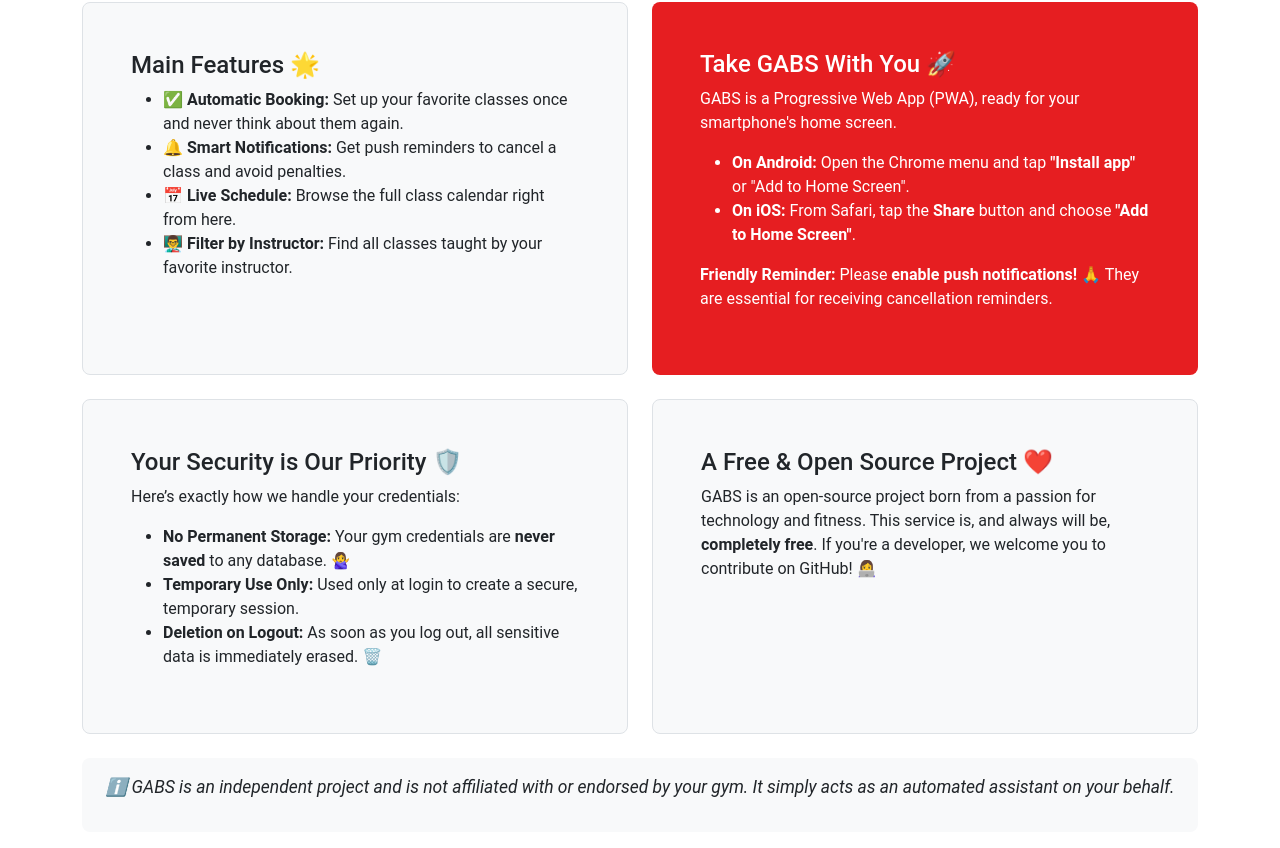
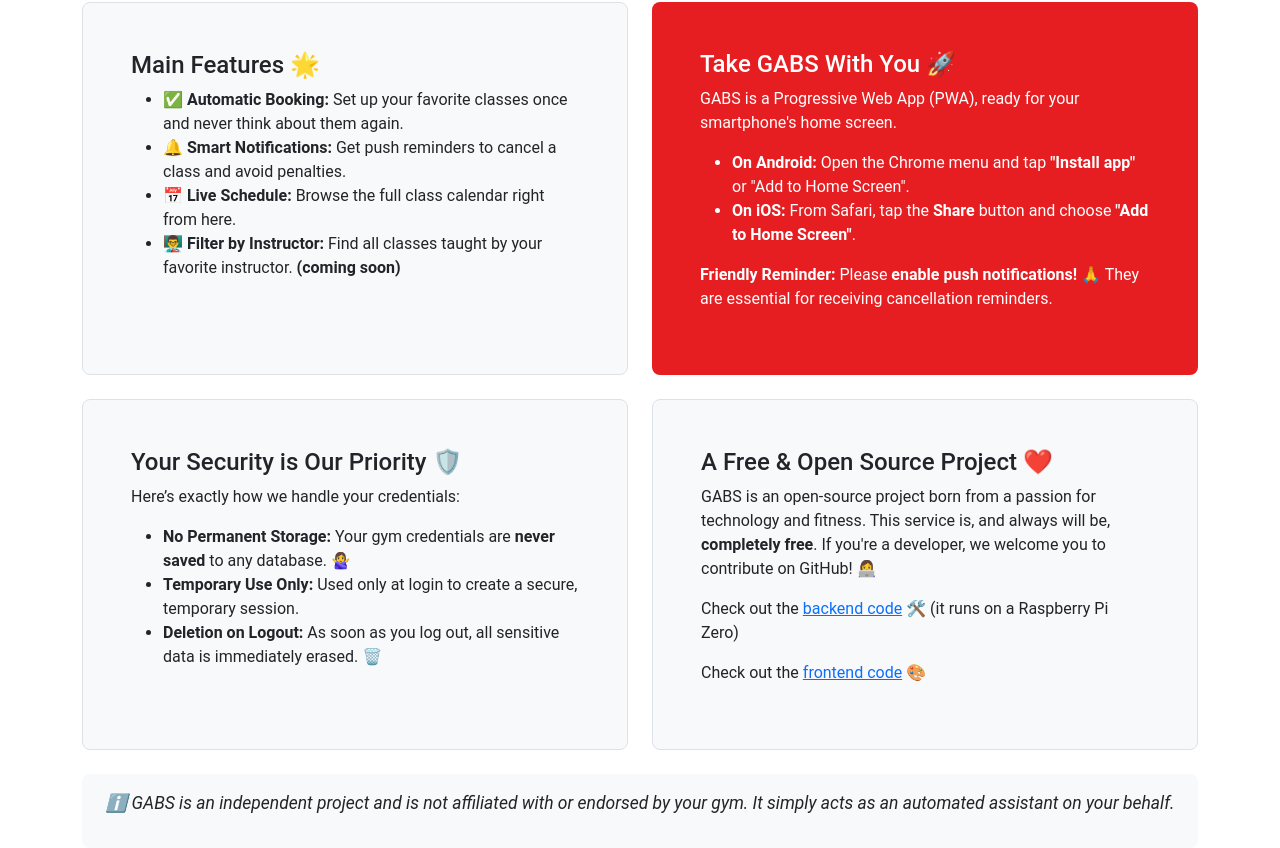
Before and after one commit to FrancescoLength/gabs-client-react, a React (Create React App) app: page / in a window 1280 px wide. Shown: the part 971-1819 px from the top of the page. Built offline with nearby package versions, Linux system fonts and the light colour scheme.

Commit message:
Add minimal changes

```diff
--- a/src/App.js
+++ b/src/App.js
@@ -186,7 +186,7 @@
               <li>✅ <strong>Automatic Booking:</strong> Set up your favorite classes once and never think about them again.</li>
               <li>🔔 <strong>Smart Notifications:</strong> Get push reminders to cancel a class and avoid penalties.</li>
               <li>📅 <strong>Live Schedule:</strong> Browse the full class calendar right from here.</li>
-              <li>👨‍🏫 <strong>Filter by Instructor:</strong> Find all classes taught by your favorite instructor.</li>
+              <li>👨‍🏫 <strong>Filter by Instructor:</strong> Find all classes taught by your favorite instructor. <strong>(coming soon)</strong></li>
             </ul>
           </div>
         </div>
@@ -220,6 +220,8 @@
           <div className="h-100 p-5 bg-light border rounded-3">
             <h4>A Free & Open Source Project ❤️</h4>
             <p>GABS is an open-source project born from a passion for technology and fitness. This service is, and always will be, <strong>completely free</strong>. If you're a developer, we welcome you to contribute on GitHub! 👩‍💻</p>
+            <p>Check out the <a href="https://github.com/FrancescoLength/gabs-api-server">backend code</a> 🛠️ (it runs on a Raspberry Pi Zero)</p>
+            <p>Check out the <a href="https://github.com/FrancescoLength/gabs-client-react">frontend code</a> 🎨 </p>
           </div>
         </div>
       </div>
```
